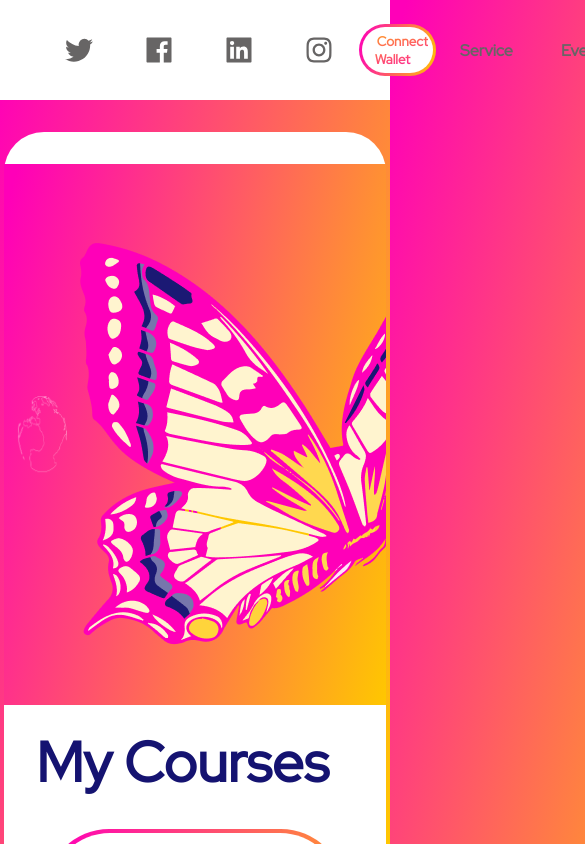
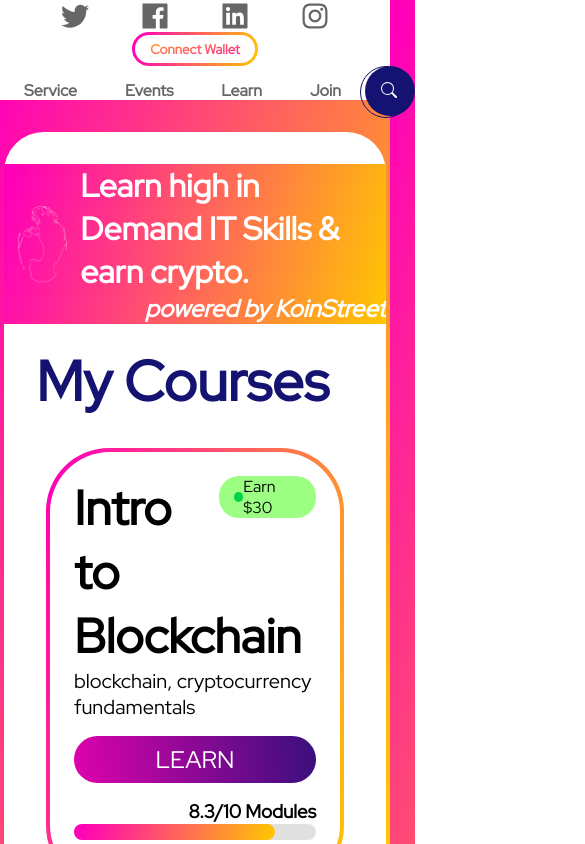
Before and after one commit to allefts/MSASkillTest, a React (Create React App) app: page /learn in a window 390 px wide. Shown: the top 844 px of the page, 585 px wide, since content can reach past the window. Built offline with nearby package versions, Linux system fonts and the light colour scheme.

Commit message:
more mobile compatible

```diff
--- a/src/App.js
+++ b/src/App.js
@@ -29,7 +29,10 @@
           <Route exact path="/">
             <Nav />
             <StyledMain>
-              <Banner phrase="Invest directly into minority innovations" />
+              <Banner
+                phrase1="Invest directly"
+                phrase2="into minority innovations"
+              />
               <StartUpSection />
               <StartUpBig />
             </StyledMain>
@@ -37,7 +40,10 @@
           <Route exact path="/learn">
             <Nav />
             <StyledMain>
-              <Banner phrase="Learn high in Demand IT Skills & earn crypto." />
+              <Banner
+                phrase1="Learn high in"
+                phrase2="Demand IT Skills & earn crypto."
+              />
               <CardSection title="My Courses" />
               <CardSection title="Featured Courses" />
               <CategorySection />
--- a/src/Components/Banner.jsx
+++ b/src/Components/Banner.jsx
@@ -25,6 +25,10 @@
     font-size: 4rem;
   }
 
+  .bannerTitle:first-child {
+    display: inline-block;
+  }
+
   .bannerPower {
     float: right;
   }
@@ -45,17 +49,31 @@
       transform: rotateY(360deg);
     }
   }
+
+  @media screen and (max-width: 1620px) {
+    .peopleImage,
+    .butterflyImage {
+      display: none;
+    }
+  }
+
+  @media screen and (max-width: 400px) {
+    .bannerTitle {
+      font-size: 2rem;
+    }
+  }
 `;
 
-const Banner = ({ phrase }) => {
+const Banner = ({ phrase1, phrase2 }) => {
   return (
     <StyledBanner>
       {/* <div className="bannerBg"> */}
       <img className="worldImage" src={WorldImg} alt="Earth" />
       <img className="butterflyImage" src={ButterflyImg} alt="Butterfly" />
       <div className="bannerText">
+        <h1 className="bannerTitle">{phrase1}</h1>{" "}
         <img src={PeopleImg} className="peopleImage" alt="People" />
-        <h1 className="bannerTitle">{phrase}</h1>{" "}
+        <h1 className="bannerTitle">{phrase2}</h1>
         <h2 className="bannerPower">
           <i> powered by KoinStreet </i>{" "}
         </h2>{" "}
--- a/src/Components/Nav.jsx
+++ b/src/Components/Nav.jsx
@@ -128,6 +128,13 @@
     transform: translate(-1px, -1px);
     opacity: 0;
   }
+
+  @media screen and (max-width: 1000px) {
+    .navItems {
+      width: 100%;
+      flex-flow: row wrap;
+    }
+  }
 `;
 
 const Nav = () => {
--- a/src/Components/StartUpCard.jsx
+++ b/src/Components/StartUpCard.jsx
@@ -88,6 +88,7 @@
     text-transform: uppercase;
     border-radius: 40px;
     cursor: pointer;
+    transition: all .5s ease-in-out;
   }
 
   .giveBtn {
@@ -107,10 +108,9 @@
     );
   }
 
-  // .learnBtn > * {
-  //   text-decoration: none;
-  //   color: inherit;
-  // }
+  .learnBtn:hover, .giveBtn:hover{
+    box-shadow: rgb(38, 57, 77) 0px 20px 30px -10px;
+  }
 
   .percentFunded {
     float: right;
```
